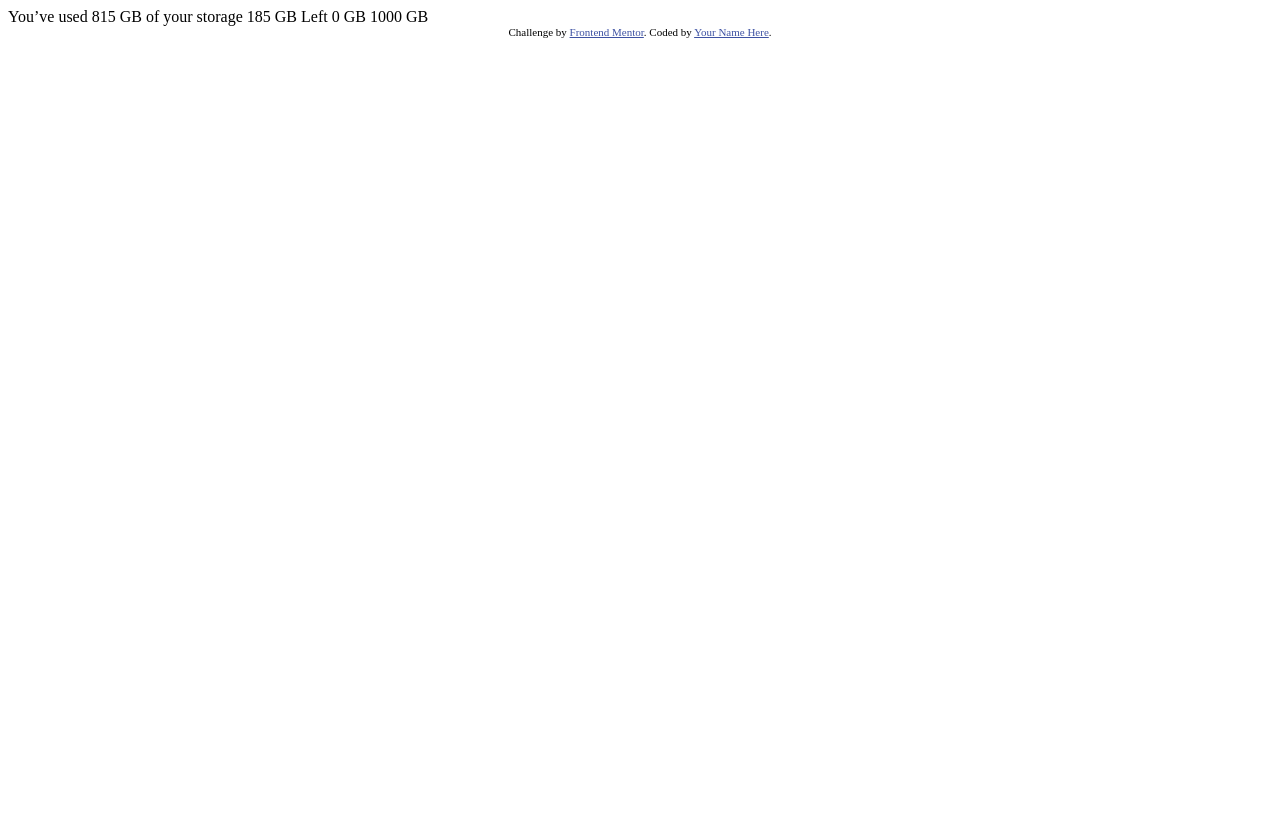
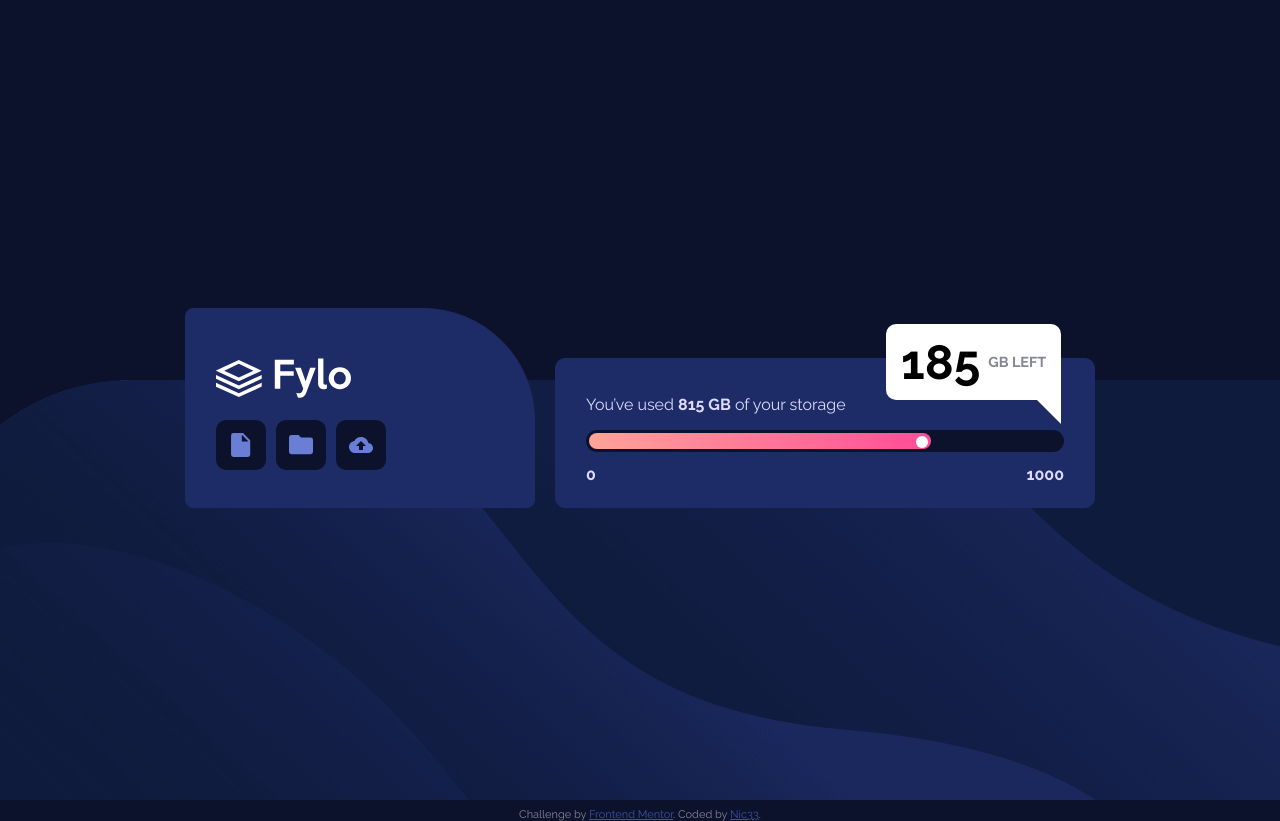
Before and after one commit to nic33wild/data-storage-component, a plain HTML site: page index.html in a window 1280 px wide. Before the commit the page ends 800 px from the top, so only its background shows below. Drawn offline with Linux system fonts and the light colour scheme.

Commit message:
Challenge done

```diff
--- a/index.html
+++ b/index.html
@@ -1,31 +1,68 @@
 <!DOCTYPE html>
 <html lang="en">
   <head>
-  <meta charset="UTF-8">
-  <meta name="viewport" content="width=device-width, initial-scale=1.0"> <!-- displays site properly based on user's device -->
+    <meta charset="UTF-8" />
+    <meta name="viewport" content="width=device-width, initial-scale=1.0" />
 
-  <link rel="icon" type="image/png" sizes="32x32" href="./images/favicon-32x32.png">
+    <link
+      rel="icon"
+      type="image/png"
+      sizes="32x32"
+      href="./images/favicon-32x32.png"
+    />
+    <link
+      href="https://fonts.googleapis.com/css2?family=Raleway:wght@400;700&display=swap"
+      rel="stylesheet"
+    />
+    <!-- My stylesheet -->
+    <link rel="stylesheet" type="text/css" href="./styles.css" />
 
     <title>Frontend Mentor | Fylo data storage component</title>
 
-  <!-- Feel free to remove these styles or customise in your own stylesheet 👍 -->
-  <style>
-    .attribution { font-size: 11px; text-align: center; }
-    .attribution a { color: hsl(228, 45%, 44%); }
-  </style>
+    <style></style>
   </head>
   <body>
+    <section class="container">
+      <article class="filo">
+        <h1>
+          <img class="filo-logo" alt="Fylo logo" src="images/logo.svg" />
+        </h1>
+        <div class="icons">
+          <div class="icon">
+            <img src="images/icon-document.svg" alt="document-icon" />
+          </div>
+          <div class="icon">
+            <img src="images/icon-folder.svg" alt="folder-icon" />
+          </div>
+          <div class="icon">
+            <img src="images/icon-upload.svg" alt="upload-icon" />
+          </div>
+        </div>
+      </article>
 
-  You’ve used 815 GB of your storage
+      <article class="bar-wrapper">
+        <p class="bar-message">
+          You’ve used <strong>815 GB</strong> of your storage
+        </p>
+        <div class="storage-bar">
+          <progress value="725" max="1000">70 %</progress>
+          <div class="bar-sphere"></div>
+        </div>
+        <div class="bar-extremes">
+          <span>0</span>
+          <span>1000</span>
+        </div>
+        <span class="gb-left"> 185 <span>GB LEFT</span> </span>
+      </article>
+    </section>
 
-  185 GB Left
-
-  0 GB
-  1000 GB
-
+    <footer>
       <div class="attribution">
-    Challenge by <a href="https://www.frontendmentor.io?ref=challenge" target="_blank">Frontend Mentor</a>.
-    Coded by <a href="#">Your Name Here</a>.
+        Challenge by
+        <a href="https://www.frontendmentor.io?ref=challenge" target="_blank"
+          >Frontend Mentor</a
+        >. Coded by <a href="#">Nic33</a>.
       </div>
+    </footer>
   </body>
 </html>
--- /dev/null
+++ b/styles.css
@@ -0,0 +1,209 @@
+html {
+  box-sizing: border-box;
+}
+
+*,
+*:before,
+*:after {
+  box-sizing: inherit;
+}
+
+:root {
+  --Pale-Blue: hsl(243, 100%, 93%);
+  --Grayish-Blue: hsl(229, 7%, 55%);
+  --Dark-Blue: hsl(228, 56%, 26%);
+  --Very-Dark-Blue: hsl(229, 57%, 11%);
+}
+
+body {
+  font-family: "Raleway", sans-serif;
+  color: var(--Grayish-Blue);
+  background-color: var(--Very-Dark-Blue);
+  background-image: url("images/bg-desktop.png");
+  background-repeat: no-repeat;
+  background-attachment: fixed;
+  background-position: center bottom;
+}
+
+html,
+body {
+  height: 100%;
+}
+
+.attribution {
+  font-size: 11px;
+  text-align: center;
+}
+.attribution a {
+  color: hsl(228, 45%, 44%);
+}
+
+.container {
+  height: 100%;
+  display: -webkit-flex;
+  -webkit-justify-content: center;
+  -webkit-align-items: center;
+  display: flex;
+  justify-content: center;
+  align-items: center;
+  flex-flow: row nowrap;
+}
+
+.filo {
+  border: solid 1px hsl(228, 56%, 26%);
+  padding-left: 30px;
+  padding-top: 30px;
+  border-radius: 0.5rem 7rem 0.5rem 0.5rem;
+  background-color: hsl(228, 56%, 26%);
+  width: 350px;
+  height: 200px;
+}
+
+.icons {
+  display: flex;
+}
+
+.icon {
+  width: 50px;
+  height: 50px;
+  border-radius: 10px;
+  background-color: var(--Very-Dark-Blue);
+  display: inline-flex;
+  align-items: center;
+  justify-content: center;
+  margin-left: 10px;
+}
+
+.icons div:first-child {
+  margin-left: 0px;
+}
+
+.bar-wrapper {
+  border: solid 1px var(--Dark-Blue);
+  background-color: var(--Dark-Blue);
+  margin-top: 50px;
+  margin-left: 20px;
+  padding: 20px 30px;
+  width: 540px;
+  height: 150px;
+  border-radius: 10px;
+}
+
+.bar-wrapper p {
+  color: var(--Pale-Blue);
+}
+
+progress {
+  border-radius: 2px;
+  width: 100%;
+  height: 22px;
+}
+progress::-webkit-progress-bar {
+  background-color: var(--Very-Dark-Blue);
+  border-radius: 20px;
+  padding: 3px;
+}
+progress::-webkit-progress-value {
+  border-radius: 20px;
+  background-image: linear-gradient(
+    to right,
+    hsl(6, 100%, 80%),
+    hsl(335, 100%, 65%)
+  );
+}
+
+.bar-sphere {
+  background-color: white;
+  width: 12px;
+  height: 12px;
+  border-radius: 10px;
+  position: relative;
+  right: -330px;
+  top: -17px;
+}
+
+.bar-extremes {
+  display: -webkit-flex;
+  -webkit-justify-content: space-between;
+  display: flex;
+  justify-content: space-between;
+}
+
+.bar-extremes span {
+  font-weight: bold;
+  color: var(--Pale-Blue);
+}
+
+.gb-left {
+  position: absolute;
+  padding: 10px 15px;
+  display: inline-flex;
+  background-color: #fff;
+  border-radius: 10px 10px 0 10px;
+  font-weight: 700;
+  font-size: 3em;
+  align-items: center;
+  transform: translate(300px, -160px);
+  color: black;
+}
+
+.gb-left span {
+  font-size: 0.3em;
+  color: var(--Grayish-Blue);
+  margin-left: 0.5rem;
+}
+
+.gb-left ::after {
+  content: "";
+  position: absolute;
+  border-left: 25px solid transparent;
+  border-right: 25px solid #fff;
+  border-top: 0px solid transparent;
+  border-bottom: 25px solid transparent;
+  top: 75px;
+  left: 125px;
+}
+
+@media (max-width: 960px) {
+  body {
+    background: url(./images/bg-mobile.png) no-repeat center center/cover;
+  }
+
+  .container {
+    flex-direction: column;
+  }
+
+  .bar-wrapper {
+    border: solid 1px var(--Dark-Blue);
+    background-color: var(--Dark-Blue);
+    margin-top: 10px;
+    margin-left: 0px;
+    padding: 20px 30px;
+    width: 350px;
+    height: 180px;
+    border-radius: 10px;
+  }
+
+  .bar-wrapper p {
+    text-align: center;
+  }
+
+  .bar-sphere {
+    position: relative;
+    right: -191px;
+    top: -18px;
+  }
+
+  .gb-left {
+    border-radius: 15px;
+    transform: translateY(25%);
+    transform: translateX(25%);
+  }
+
+  .gb-left ::after {
+    border-left: 0px solid transparent;
+    border-right: 0px solid transparent;
+    border-top: 0px solid transparent;
+    border-bottom: 0px solid transparent;
+  }
+}
```
Lines whose indentation alone changed are shown as unchanged.
